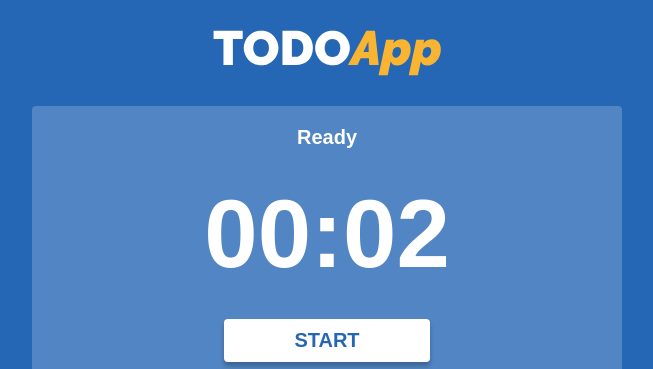
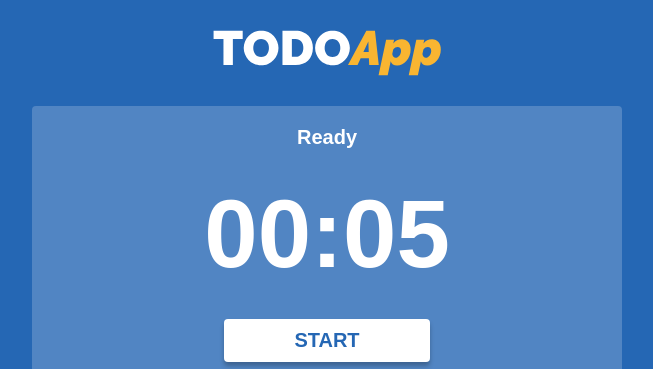
Before and after one commit to sinonsrt/front-end-todoapp, a React (Create React App) app: page / in a window 1280 px wide. Shown: the top 369 px of the page, without its empty margins (318-971 px from the left). Built offline with nearby package versions, Linux system fonts and the light colour scheme.

Commit message:
create interface and service

```diff
--- a/package.json
+++ b/package.json
@@ -11,6 +11,7 @@
     "@types/react": "^17.0.0",
     "@types/react-dom": "^17.0.0",
     "@types/react-router-dom": "^5.3.2",
+    "axios": "^0.25.0",
     "react": "^17.0.2",
     "react-dom": "^17.0.2",
     "react-router-dom": "^6.0.2",
--- /dev/null
+++ b/src/interfaces/index.ts
@@ -0,0 +1 @@
+export * from './iTodo';
--- a/src/pages/Home.tsx
+++ b/src/pages/Home.tsx
@@ -1,7 +1,7 @@
 import { Text, Input, Button, Row, Column, List, Logo, Icon } from 'components';
 import { Fragment, useCallback, useMemo, useState } from 'react';
 
-const DEFAULT_SECONDS = 2;
+const DEFAULT_SECONDS = 5;
 export const Home = () => {
   const [taskName, setTaskName] = useState('');
   const [tasks, setTasks] = useState<{ label: string }[]>([]);
--- /dev/null
+++ b/src/providers/index.ts
@@ -0,0 +1,5 @@
+import axios from 'axios';
+
+export const Api = axios.create({
+  baseURL: 'http://localhost:3000/',
+});
```
Also changed, not shown: src/interfaces/iTodo.ts (added, +9 -0 lines), src/services/TodoService.ts (added, +8 -0 lines), 1 other file (tests, documents, lock files or other folders).
